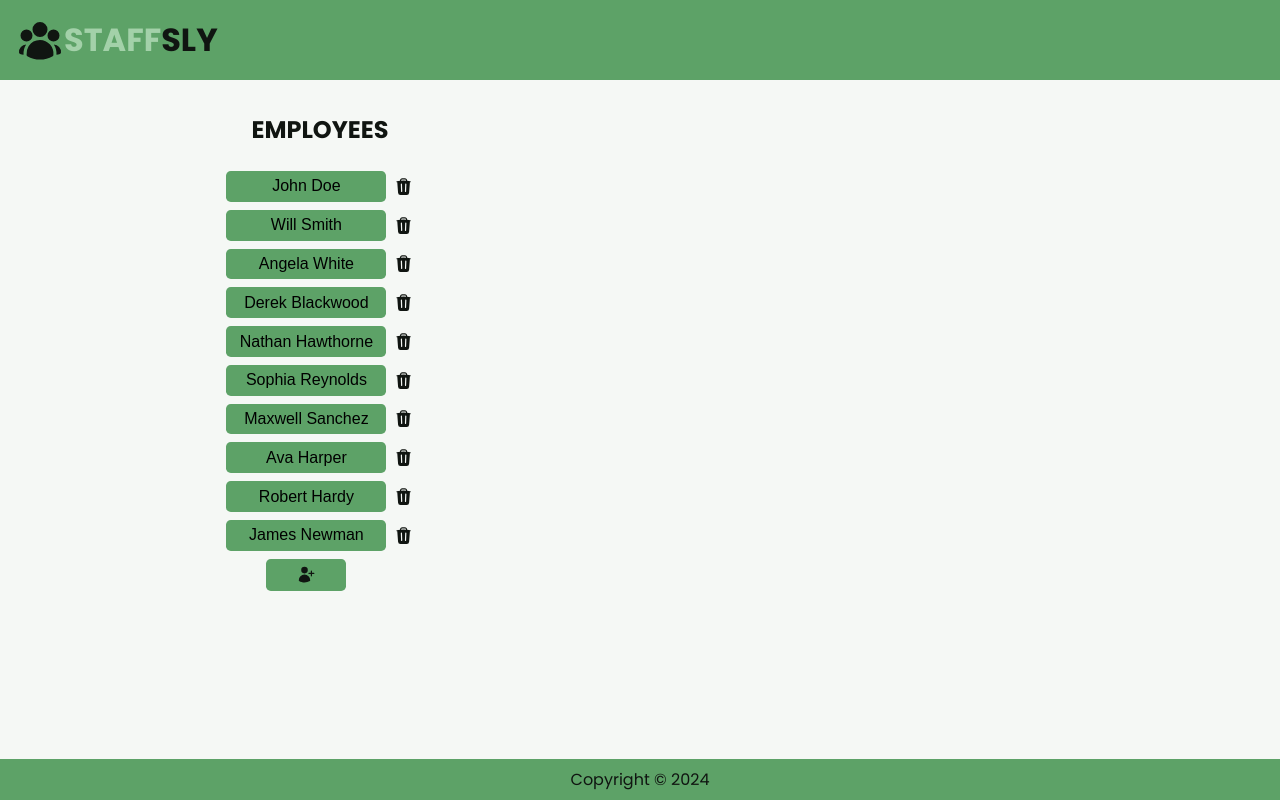
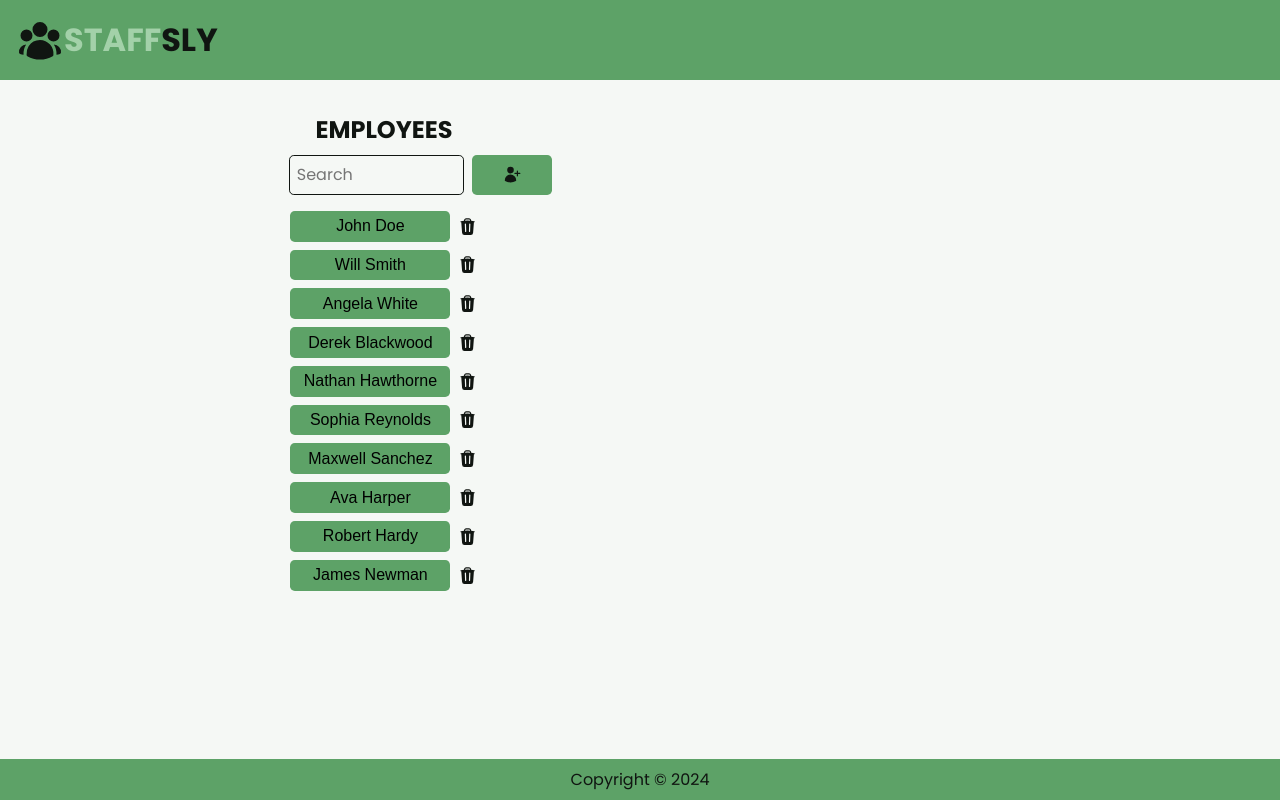
Before and after one commit to jankier/employee_manager_front, an Angular app in the folder employee_manager/: page / in a window 1280 px wide. Built offline with nearby package versions, Linux system fonts and the light colour scheme.

Commit message:
added employee search bar, adjusted scss styling

```diff
--- a/employee_manager/src/app/home-page/home-page.component.html
+++ b/employee_manager/src/app/home-page/home-page.component.html
@@ -3,10 +3,19 @@
     <div class="home__title">
       <p>EMPLOYEES</p>
     </div>
+    <div class="home__search-add">
+      <input class="home__search" type="text" placeholder="Search" #filter (input)="filterEmployees(filter.value)" />
+      <button class="home__add" type="button" (click)="onAdd()" [class.selected]="selectedEmployee?.id === this.calculateNewId()">
+        <svg xmlns="http://www.w3.org/2000/svg" viewBox="0 0 24 24" fill="currentColor" class="home__add-icon">
+          <path
+            d="M5.25 6.375a4.125 4.125 0 1 1 8.25 0 4.125 4.125 0 0 1-8.25 0ZM2.25 19.125a7.125 7.125 0 0 1 14.25 0v.003l-.001.119a.75.75 0 0 1-.363.63 13.067 13.067 0 0 1-6.761 1.873c-2.472 0-4.786-.684-6.76-1.873a.75.75 0 0 1-.364-.63l-.001-.122ZM18.75 7.5a.75.75 0 0 0-1.5 0v2.25H15a.75.75 0 0 0 0 1.5h2.25v2.25a.75.75 0 0 0 1.5 0v-2.25H21a.75.75 0 0 0 0-1.5h-2.25V7.5Z" />
+        </svg>
+      </button>
+    </div>
     <ul class="home__list">
-      @for (employee of employees; track employee) {
+      @for (employee of filteredEmployees; track employee) {
         <li class="home__list-element">
-          <button class="home__list-button" type="button" (click)="onSelect(employee)" [class.selected]="employee.id === selectedEmployee?.id">
+          <button class="home__list-button" type="button" (click)="onSelect(employee)" [class.selected]="selectedEmployee?.id === employee.id">
             <span>{{ employee.name }} {{ employee.surname }}</span>
           </button>
           <div class="home__list-delete" type="button" (click)="deleteEmployee(employee)">
@@ -19,14 +28,6 @@
           </div>
         </li>
       }
-      <li class="home__list-element">
-        <button class="home__list-add" type="button" (click)="onAdd()" [class.selected]="selectedEmployee?.id === this.calculateNewId()">
-          <svg xmlns="http://www.w3.org/2000/svg" viewBox="0 0 24 24" fill="currentColor" class="home__add-icon">
-            <path
-              d="M5.25 6.375a4.125 4.125 0 1 1 8.25 0 4.125 4.125 0 0 1-8.25 0ZM2.25 19.125a7.125 7.125 0 0 1 14.25 0v.003l-.001.119a.75.75 0 0 1-.363.63 13.067 13.067 0 0 1-6.761 1.873c-2.472 0-4.786-.684-6.76-1.873a.75.75 0 0 1-.364-.63l-.001-.122ZM18.75 7.5a.75.75 0 0 0-1.5 0v2.25H15a.75.75 0 0 0 0 1.5h2.25v2.25a.75.75 0 0 0 1.5 0v-2.25H21a.75.75 0 0 0 0-1.5h-2.25V7.5Z" />
-          </svg>
-        </button>
-      </li>
     </ul>
   </div>
   @if (selectedEmployee) {
--- a/employee_manager/src/app/home-page/home-page.component.scss
+++ b/employee_manager/src/app/home-page/home-page.component.scss
@@ -1,7 +1,8 @@
 @import '../../variables/variables';
 
 $width1_2: 1.2rem;
-$m-1_7: -1.7rem;
+$width15: 15rem;
+$m4_6: 4.6rem;
 
 .home__component {
   display: flex;
@@ -13,7 +14,8 @@ $m-1_7: -1.7rem;
   .home {
     display: flex;
     flex-direction: column;
-    flex-basis: 50%;
+    flex-basis: 60%;
+    align-items: center;
 
     &__title {
       display: flex;
@@ -25,6 +27,57 @@ $m-1_7: -1.7rem;
       box-sizing: border-box;
       font-size: $font-size1_5;
       justify-content: center;
+    }
+
+    &__search-add {
+      display: flex;
+      flex-direction: row;
+      gap: $gap05;
+      margin-left: $m4_6;
+    }
+
+    &__search {
+      border: $border-style;
+      border-radius: $border-radius03;
+      font-size: $font-size1;
+      outline: none;
+      font-family: Poppins, sans-serif;
+      background-color: var(--background);
+      border-color: var(--text);
+      padding: $padding04;
+      width: $width10;
+      transition: background-color $time ease-in;
+    }
+
+    &__search:focus {
+      background-color: var(--secondary);
+    }
+
+    &__add {
+      display: flex;
+      justify-content: center;
+      align-items: center;
+      border-radius: $border-radius03;
+      outline: none;
+      width: $width5;
+      padding: $padding04;
+      cursor: pointer;
+      border-style: none;
+      background-color: var(--primary);
+      transition: background-color $time ease-in;
+    }
+
+    &__add:hover {
+      background-color: var(--secondary);
+    }
+
+    &__add.selected {
+      background-color: var(--secondary);
+    }
+
+    &__add-icon {
+      width: $width1_2;
+      color: var(--text);
     }
 
     &__list {
@@ -64,34 +117,6 @@ $m-1_7: -1.7rem;
       background-color: var(--secondary);
     }
 
-    &__list-add {
-      display: flex;
-      justify-content: center;
-      align-items: center;
-      border-radius: $border-radius03;
-      outline: none;
-      width: 5rem;
-      padding: $padding04;
-      cursor: pointer;
-      border-style: none;
-      background-color: var(--primary);
-      transition: background-color $time ease-in;
-      margin-left: $m-1_7;
-    }
-
-    &__list-add:hover {
-      background-color: var(--secondary);
-    }
-
-    &__list-add.selected {
-      background-color: var(--secondary);
-    }
-
-    &__add-icon {
-      width: $width1_2;
-      color: var(--text);
-    }
-
     &__list-delete {
       display: flex;
       justify-content: center;
--- a/employee_manager/src/app/home-page/home-page.component.ts
+++ b/employee_manager/src/app/home-page/home-page.component.ts
@@ -12,6 +12,7 @@ import { EmployeeComponent } from '../employee/employee.component';
 })
 export class HomePageComponent {
   employees: Employee[] = EMPLOYEES;
+  filteredEmployees: Employee[] = this.employees;
   selectedEmployee?: Employee;
 
   calculateNewId(): string {
@@ -47,4 +48,15 @@ export class HomePageComponent {
     const itemIndex: number = this.employees.indexOf(employee);
     this.employees.splice(itemIndex, 1);
   }
+
+  filterEmployees(value: string): void {
+    if (!value) {
+      this.filteredEmployees = this.employees;
+      return;
+    }
+    this.filteredEmployees = this.employees.filter(
+      (employee: Employee) =>
+        employee?.name.toLowerCase().includes(value.toLowerCase()) || employee?.surname.toLowerCase().includes(value.toLowerCase())
+    );
+  }
 }
--- a/employee_manager/src/app/reusable/dropdown/dropdown.component.scss
+++ b/employee_manager/src/app/reusable/dropdown/dropdown.component.scss
@@ -1,6 +1,4 @@
 @import '../../../variables/variables';
-
-$width5: 5rem;
 
 .dropdown {
   border: $border-style;
--- a/employee_manager/src/variables/variables.scss
+++ b/employee_manager/src/variables/variables.scss
@@ -10,6 +10,7 @@ $padding04: 0.4rem;
 $padding05: 0.5rem;
 $padding2: 2rem;
 $padding1_2: 1.2rem;
+$width5: 5rem;
 $min-width20: 20rem;
 $max-width24: 24rem;
 $width10: 10rem;
```
